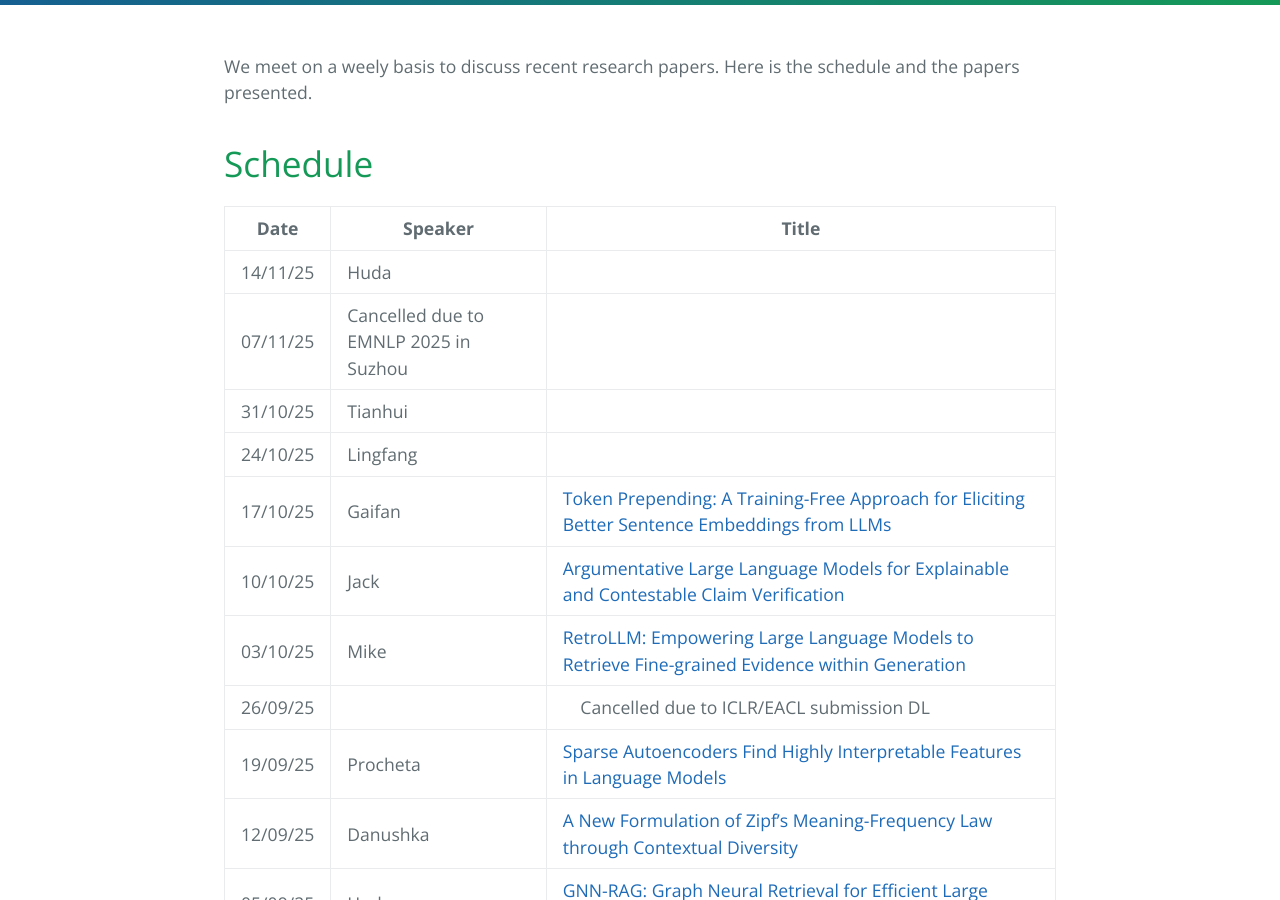
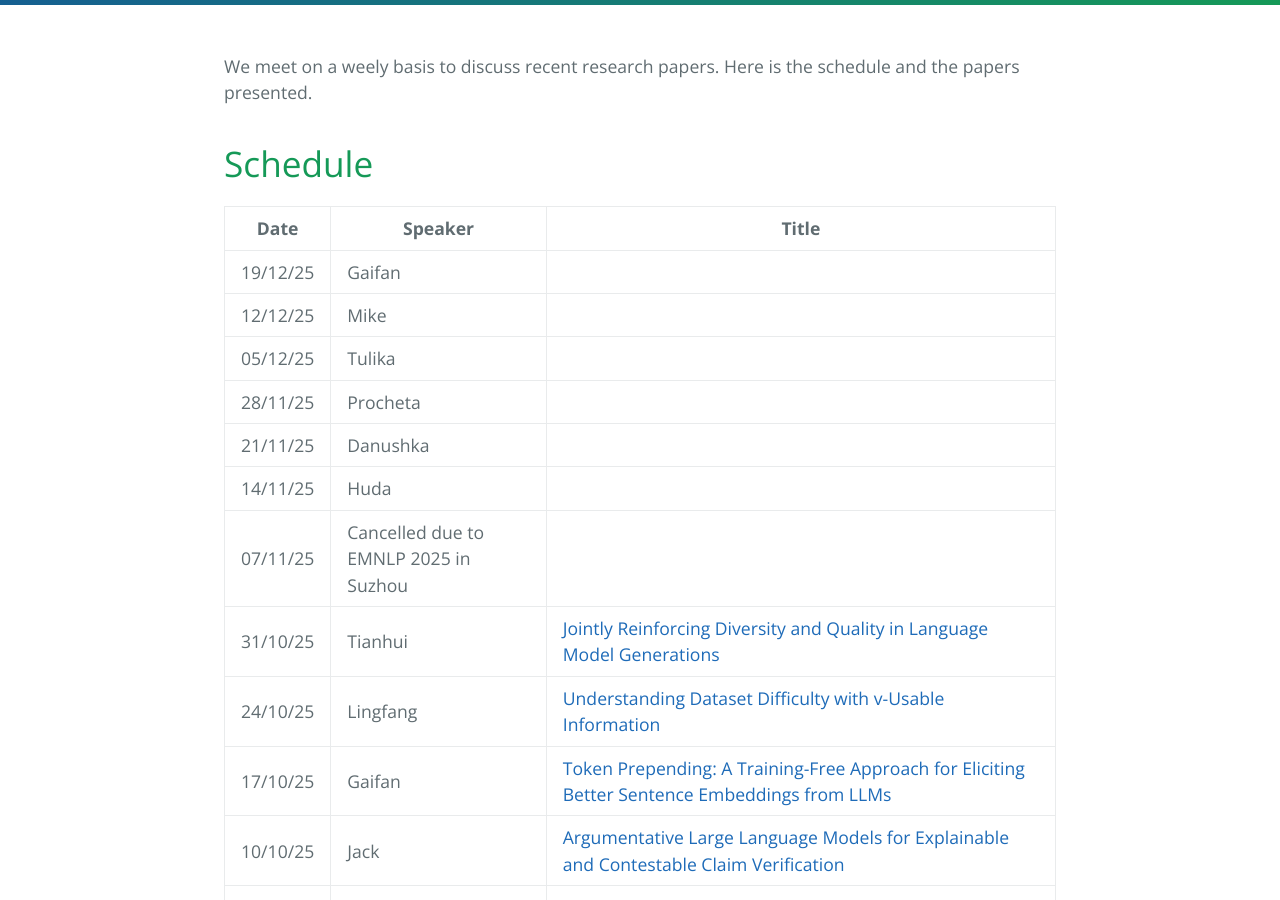
Before and after one commit to LivNLP/livnlp.github.io, a Jekyll site: the page built from reading.md, in a window 1280 px wide and 900 px high, scrolled down 368 px. Built offline with Jekyll 4.4.1, drawn with Linux system fonts in a browser that asks for light colours.

Commit message:
Update schedule with titles and links for speakers
Added titles and links for recent speaker sessions.

```diff
--- a/reading.md
+++ b/reading.md
@@ -13,10 +13,15 @@ We meet on a weely basis to discuss recent research papers. Here is the schedule
 
 | Date | Speaker | Title
 | ----- | ------- | -----
+| 19/12/25|   Gaifan |
+| 12/12/25|  Mike |
+| 05/12/25|  Tulika |
+| 28/11/25|  Procheta |
+| 21/11/25|  Danushka |
 | 14/11/25|  Huda |
 | 07/11/25|  Cancelled due to EMNLP 2025 in Suzhou |
-| 31/10/25|  Tianhui |
-| 24/10/25|  Lingfang |
+| 31/10/25|  Tianhui | [Jointly Reinforcing Diversity and Quality in Language Model Generations](https://arxiv.org/abs/2509.02534)
+| 24/10/25|  Lingfang | [Understanding Dataset Difficulty with v-Usable Information](https://arxiv.org/abs/2110.08420)
 | 17/10/25|  Gaifan | [Token Prepending: A Training-Free Approach for Eliciting Better Sentence Embeddings from LLMs](https://aclanthology.org/2025.acl-long.159.pdf)
 | 10/10/25|  Jack | [Argumentative Large Language Models for Explainable and Contestable Claim Verification](https://arxiv.org/abs/2405.02079)
 | 03/10/25|  Mike | [RetroLLM: Empowering Large Language Models to Retrieve Fine-grained Evidence within Generation](https://aclanthology.org/2025.acl-long.819/)
```
